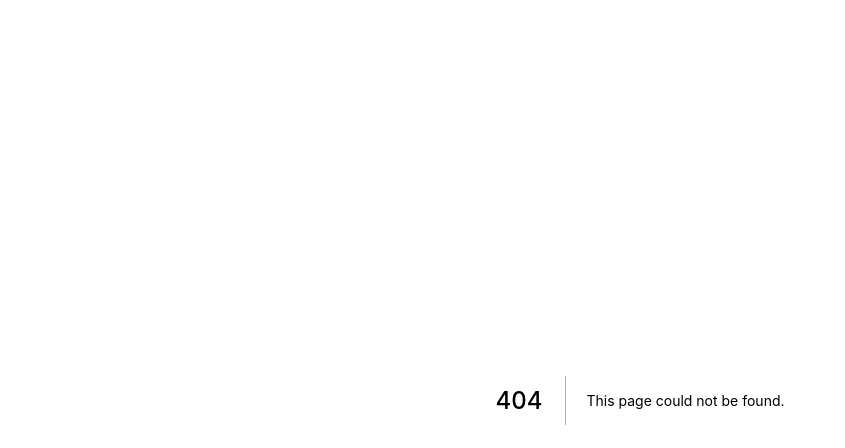
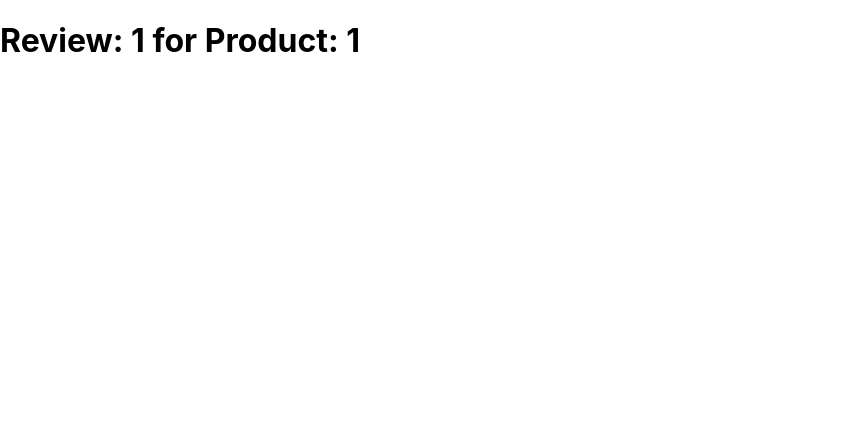
Before and after one commit to onesmusmuna/nextjs, a Next.js app in the folder next-routing/: page /product/1/review/1 in a window 1280 px wide. Before the commit this address had no page. Shown: the top 448 px of the page, without its empty margins (0-845 px from the left). Built offline with nearby package versions, Linux system fonts and the light colour scheme.

Commit message:
nested dynamic routes

```diff
--- /dev/null
+++ b/next-routing/pages/product/[productId]/review/[reviewId].js
@@ -0,0 +1,14 @@
+import { useRouter } from "next/router";
+
+export default function Review() {
+  const router = useRouter();
+  const { productId, reviewId } = router.query;
+  return (
+    <>
+      <h1>
+        Review: {reviewId} for Product: {productId}
+      </h1>
+      <h1></h1>
+    </>
+  );
+}
```
Also changed, not shown: next-routing/pages/product/[productId]/index.js (renamed from next-routing/pages/product/[productId].js).
